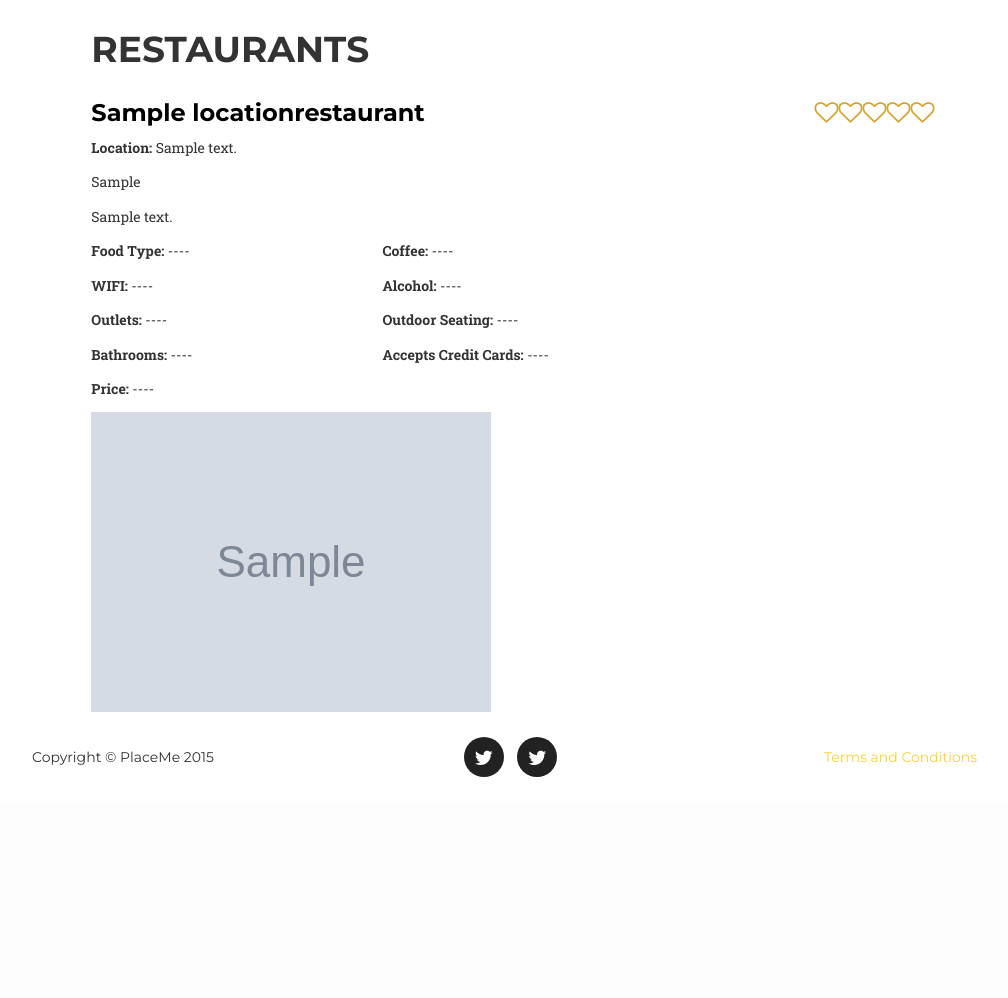
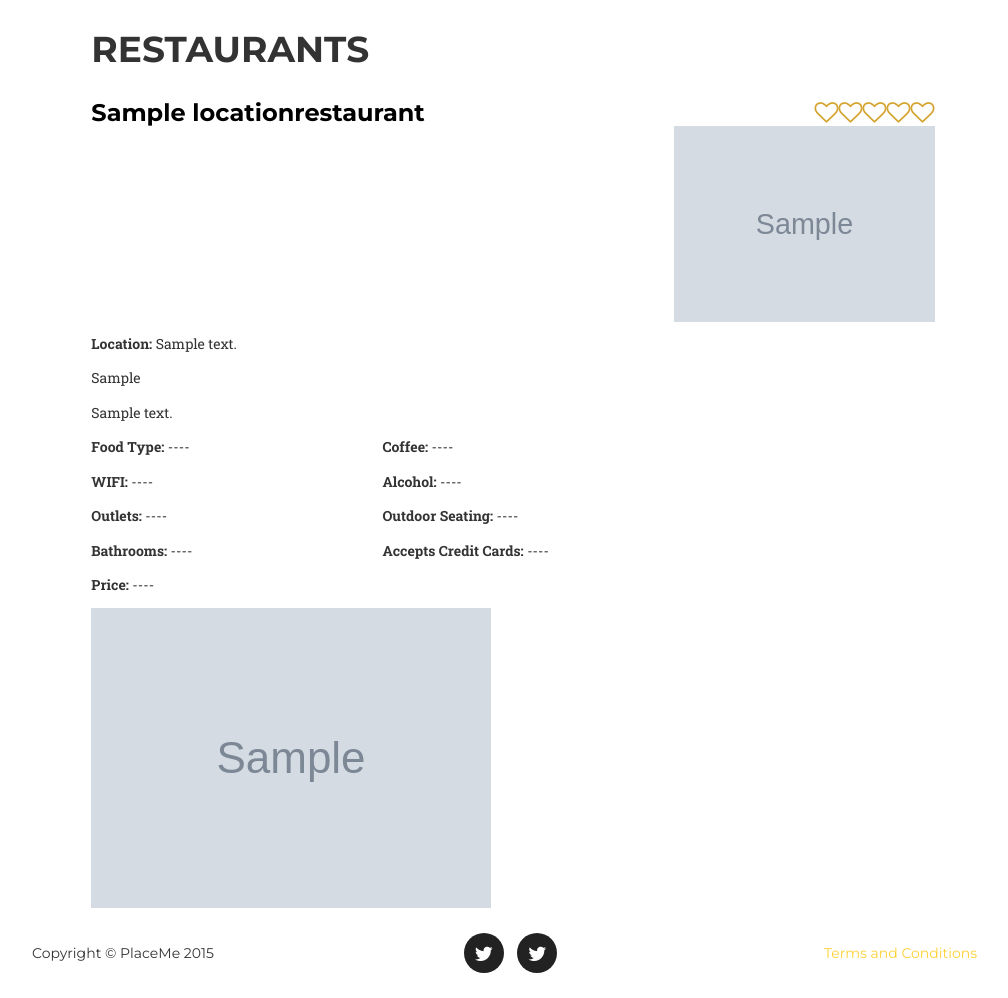
Before and after one commit to alexherce/Proyecto-BD, a Django app: page /app/restaurants/ in a window 1280 px wide. Shown: the part 400-1398 px from the top of the page, without its empty margins (127-1135 px from the left). Before the commit the page ends 1177 px from the top, so only its background shows below. Run offline with Django 3.2, Linux system fonts and the light colour scheme; tables that the repository leaves empty hold one stand-in row (values such as "Sample post"); grey boxes marked "Sample" are stand-in pictures; some libraries are stand-ins or nearby versions; some web fonts are replaced.

Commit message:
Image width fixed

```diff
--- a/templates/location/list.html
+++ b/templates/location/list.html
@@ -22,6 +22,7 @@
 			</div>
 			<div class="col-md-4 text-right">
 				<h3>{% include 'base/rating.html' with rating=location.get_average_rating %}
+				<img src= "{{location.image_file.url }}" class="img-responsive" max-width='100%'></img>
 			</div>
 			<div class="col-md-12">
 			{% if location.address %}<p><b> Location: </b> {{ location.address }} </b></p> {% endif %}
```
